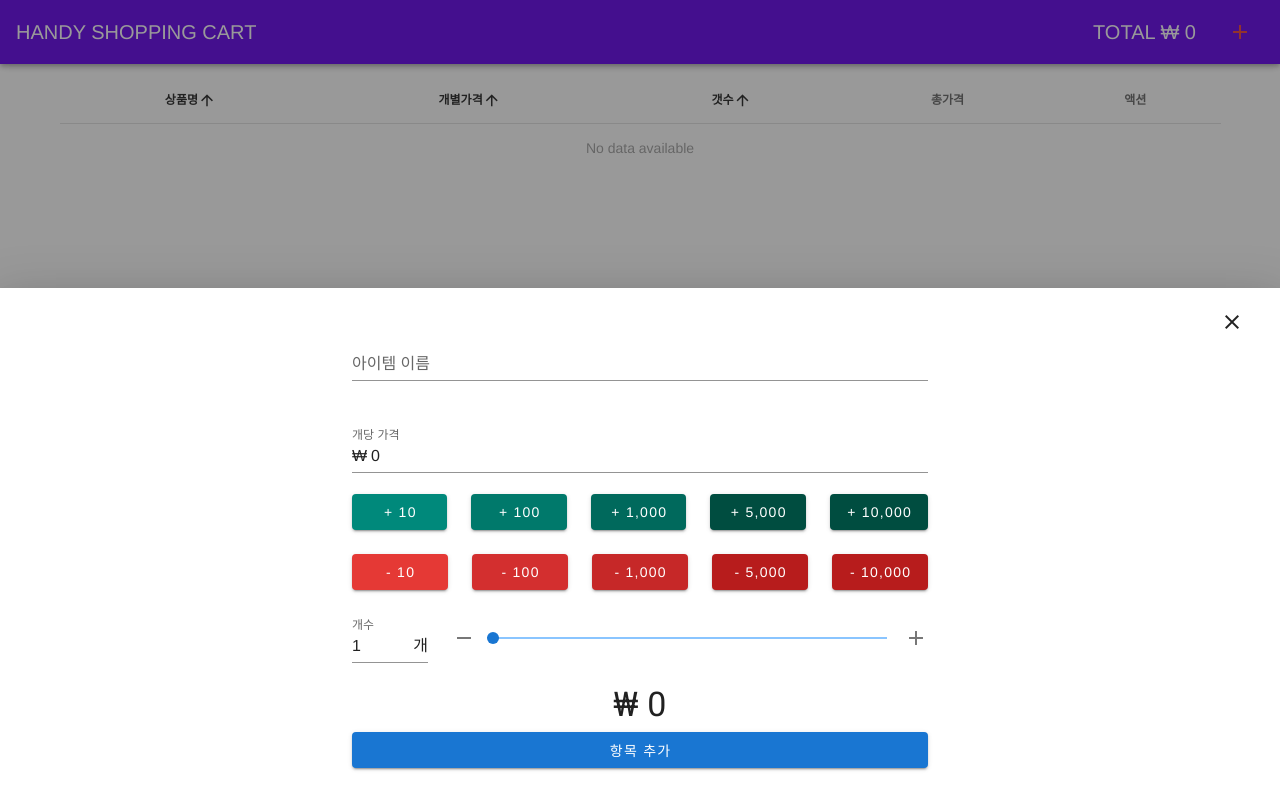
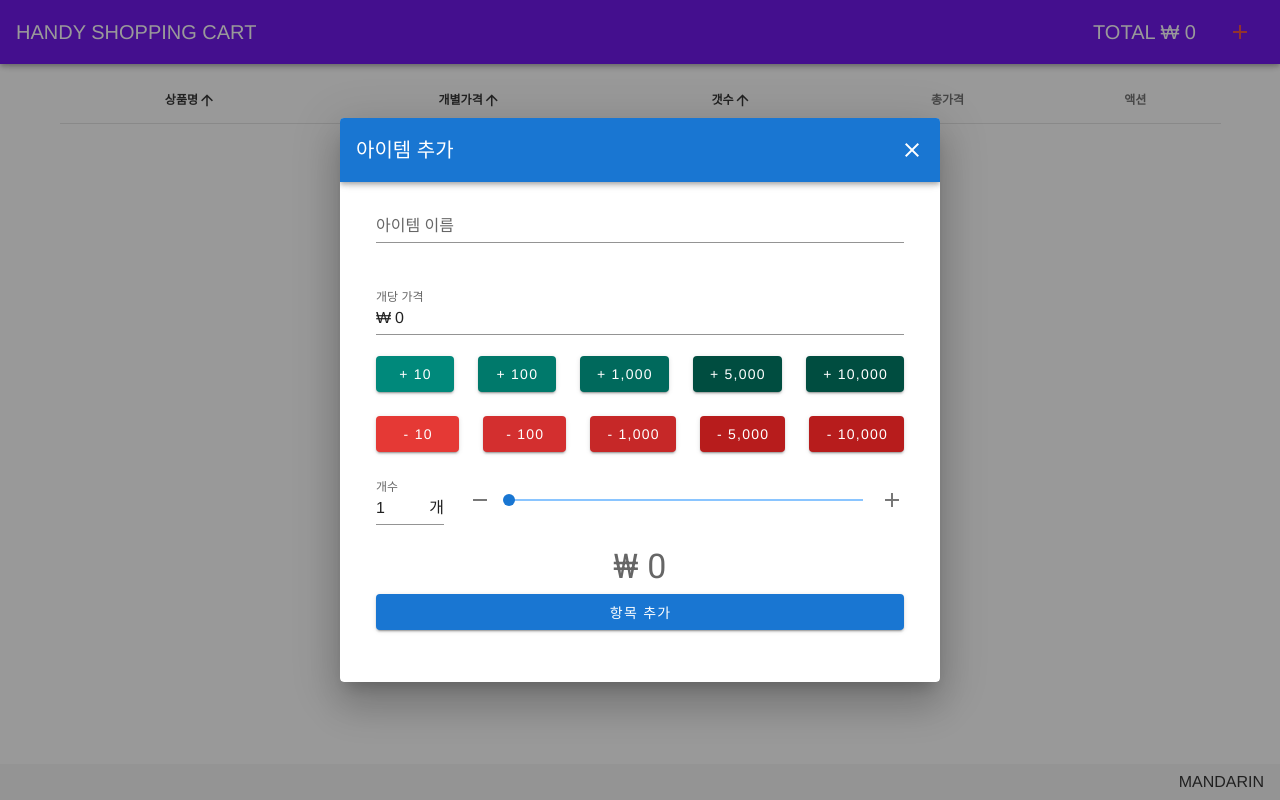
Before and after one commit to mandaringit/handy-shoppingcart, a Vue app: page / in a window 1280 px wide. Both pictures are taken after a click on the button 1240 px from the left and 32 px from the top of the page. Built offline with nearby package versions, Linux system fonts and the light colour scheme.

Commit message:
추가 모달로 변경

```diff
--- a/src/App.vue
+++ b/src/App.vue
@@ -15,7 +15,13 @@
         <v-spacer class="small-spacer">
           <!-- 화면너비가 600px 보다 작아지면 나타납니다 -->
         </v-spacer>
-        <BottomSheet />
+        <!-- 모달창 -->
+        <div class="app-wide">
+          <InputModalScroll />
+        </div>
+        <div class="app-small">
+          <InputModalFullScreen />
+        </div>
       </v-app-bar>
     </div>
     <!-- content -->
@@ -32,14 +38,17 @@
 
 <script>
 import CartList from "./components/CartList";
-import BottomSheet from "./components/BottomSheet";
+import InputModalFullScreen from "./components/InputModalFullScreen";
+import InputModalScroll from "./components/InputModalScroll";
 import { mapGetters } from "vuex";
 import numeral from "numeral";
 export default {
   name: "app",
   components: {
     CartList,
-    BottomSheet
+    // BottomSheet,
+    InputModalFullScreen,
+    InputModalScroll
   },
   mounted() {
     this.$store.dispatch("initialize");
@@ -74,6 +83,10 @@ export default {
   display: none;
 }
 
+.app-small {
+  display: none;
+}
+
 @media (max-width: 600px) {
   .app-title {
     display: none;
@@ -86,5 +99,13 @@ export default {
   .small-spacer {
     display: inline;
   }
+
+  .app-small {
+    display: block;
+  }
+
+  .app-wide {
+    display: none;
+  }
 }
 </style>
--- /dev/null
+++ b/src/components/InputModalFullScreen.vue
@@ -0,0 +1,40 @@
+<template>
+  <v-dialog v-model="dialog" fullscreen hide-overlay transition="dialog-bottom-transition">
+    <template #activator="{on}">
+      <v-btn v-on="on" text icon color="red">
+        <v-icon>mdi-plus</v-icon>
+      </v-btn>
+    </template>
+    <v-card>
+      <div>
+        <v-toolbar dark color="primary">
+          <v-toolbar-title>아이템 추가</v-toolbar-title>
+          <v-spacer></v-spacer>
+          <v-btn icon dark @click="dialog = false">
+            <v-icon>mdi-close</v-icon>
+          </v-btn>
+        </v-toolbar>
+      </div>
+      <v-card-text>
+        <ItemInput @itemAdded="dialog = false" />
+      </v-card-text>
+    </v-card>
+  </v-dialog>
+</template>
+
+<script>
+import ItemInput from "./ItemInput";
+export default {
+  components: {
+    ItemInput
+  },
+  data() {
+    return {
+      dialog: false
+    };
+  }
+};
+</script>
+
+<style>
+</style>
--- /dev/null
+++ b/src/components/InputModalScroll.vue
@@ -0,0 +1,40 @@
+<template>
+  <v-dialog v-model="dialog" max-width="600px" scrollable>
+    <template #activator="{on}">
+      <v-btn v-on="on" text icon color="red">
+        <v-icon>mdi-plus</v-icon>
+      </v-btn>
+    </template>
+    <v-card>
+      <div>
+        <v-toolbar dark color="primary">
+          <v-toolbar-title>아이템 추가</v-toolbar-title>
+          <v-spacer></v-spacer>
+          <v-btn icon dark @click="dialog = false">
+            <v-icon>mdi-close</v-icon>
+          </v-btn>
+        </v-toolbar>
+      </div>
+      <v-card-text>
+        <ItemInput @itemAdded="dialog = false" />
+      </v-card-text>
+    </v-card>
+  </v-dialog>
+</template>
+
+<script>
+import ItemInput from "./ItemInput";
+export default {
+  components: {
+    ItemInput
+  },
+  data() {
+    return {
+      dialog: false
+    };
+  }
+};
+</script>
+
+<style>
+</style>
```
